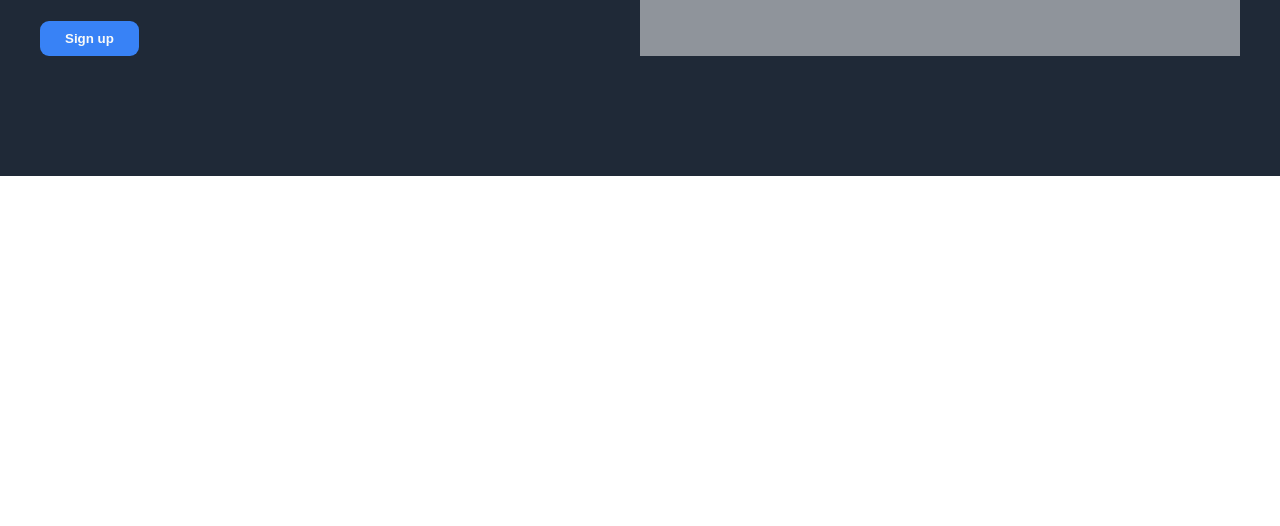
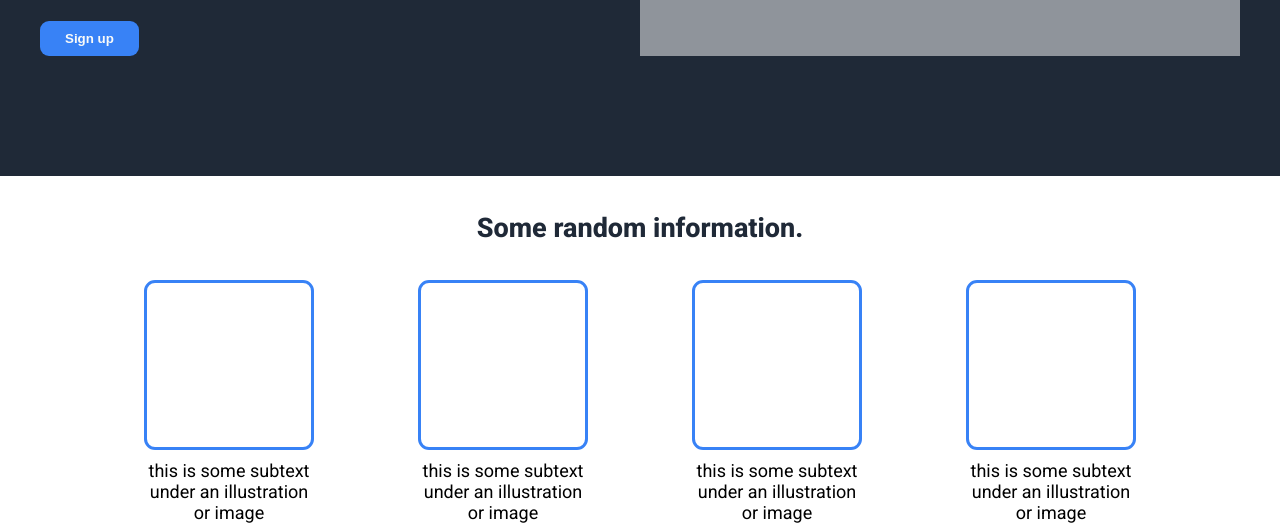
Before and after one commit to MrDBStig/TOP_Landing, a plain HTML site: page index.html in a window 1280 px wide. Shown: the part 274-800 px from the top of the page. Drawn offline with Linux system fonts and the light colour scheme.

Commit message:
Create information section

```diff
--- a/index.html
+++ b/index.html
@@ -18,6 +18,7 @@
             <a href="#" class="nav-link">Header link 3</a>
           </nav>
         </div>
+
         <div class="hero">
           <div class="left">
             <h1 class="hero-title">This website is awesome!</h1>
@@ -33,9 +34,49 @@
         </div>
       </div>
     </heaader>
+
     <main class="main">
       <section class="section-information">
-        <div class="container"></div>
+        <div class="container">
+          <h2 class="information-title">Some random information.</h2>
+          <div class="inforamtion-content">
+            <atricle class="information-article">
+              <div class="article-img"></div>
+              <p class="article-description">
+                this is some subtext under an illustration or image
+              </p>
+            </atricle>
+            <atricle class="information-article">
+              <div class="article-img"></div>
+              <p class="article-description">
+                this is some subtext under an illustration or image
+              </p>
+            </atricle>
+            <atricle class="information-article">
+              <div class="article-img"></div>
+              <p class="article-description">
+                this is some subtext under an illustration or image
+              </p>
+            </atricle>
+            <atricle class="information-article">
+              <div class="article-img"></div>
+              <p class="article-description">
+                this is some subtext under an illustration or image
+              </p>
+            </atricle>
+          </div>
+        </div>
+      </section>
+
+      <section class="section-quote">
+        <div class="container">
+          <p class="quote">
+            This is an inspiring quote,or a testemonial from a customer. Maybe
+            it's just filling out space, or maybe people will actually read it.
+            Who knows? All I know is thas it looks nice.
+          </p>
+          <span class="quote-author">- Thor, God of Thunder</span>
+        </div>
       </section>
     </main>
     <footer class="footer"></footer>
--- a/style.css
+++ b/style.css
@@ -112,3 +112,48 @@ a:visited {
   width: 50%;
   background-color: rgba(255, 255, 255, 0.5);
 }
+
+/* SECTION INFORMATION */
+.section-information {
+  background-color: #fff;
+  margin-bottom: 9.6rem;
+}
+
+.section-information .container {
+  display: flex;
+  flex-direction: column;
+}
+
+.information-title {
+  color: #1f2937;
+  font-weight: 800;
+  margin: 3.6rem auto;
+}
+
+.inforamtion-content {
+  display: flex;
+  align-items: center;
+  justify-content: space-evenly;
+}
+
+.information-article {
+  display: flex;
+  align-items: center;
+  justify-content: center;
+  flex-direction: column;
+}
+
+.article-img {
+  width: 17rem;
+  height: 17rem;
+  border: 3px solid #3882f6;
+  border-radius: 11px;
+  margin-bottom: 1rem;
+}
+
+.article-description {
+  max-width: 17rem;
+  text-align: center;
+}
+
+/* SECTION QUOTE */
```
